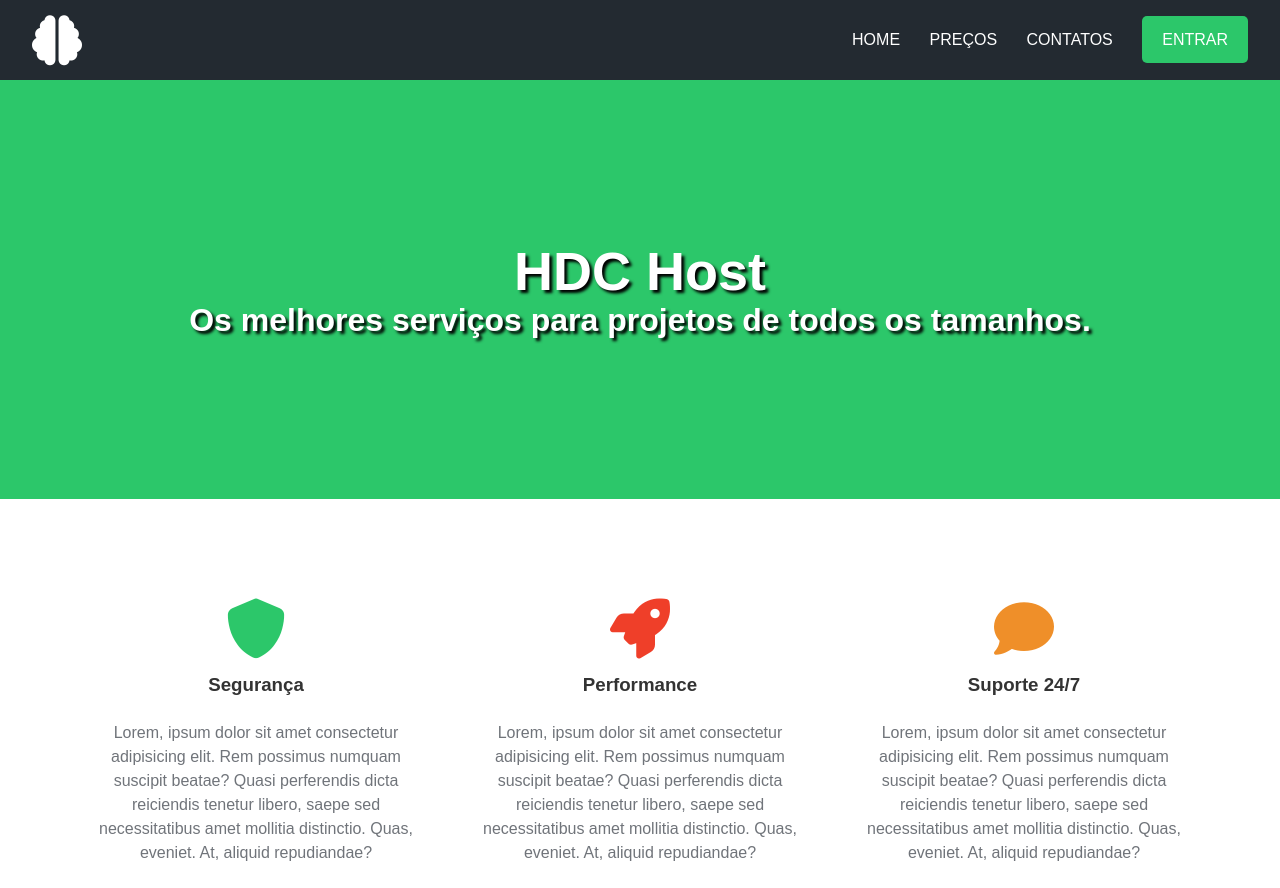
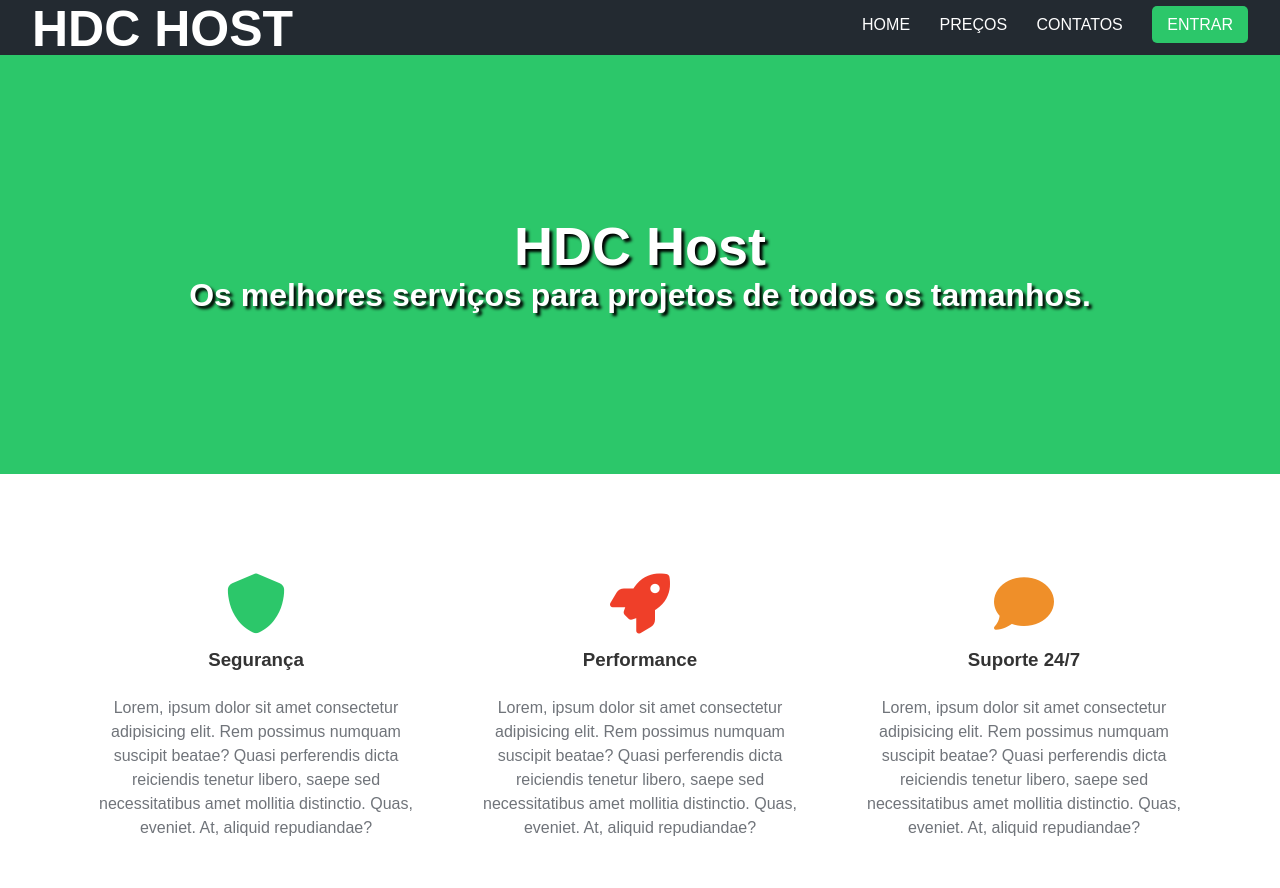
Before and after one commit to amandaambrosiov/curso_udemy, a plain HTML site: page PROJETO_HDC_HOST/index.html in a window 1280 px wide. Shown: the top 888 px of the page. Drawn offline with Linux system fonts and the light colour scheme.

Commit message:
ajeitando hdc host

```diff
--- a/PROJETO_HDC_HOST/css/style.css
+++ b/PROJETO_HDC_HOST/css/style.css
@@ -17,7 +17,7 @@ p {
 
 .navbar-container {
     width: 100%;
-    height: 80px;
+    height: 55px;
     background-color: #232a31;
     padding: 0 2rem;
 }
@@ -28,15 +28,16 @@ nav {
 
 .logo {
     font-size: 50px;
-    margin-top: 15px;
     color: white;
+    text-decoration: none;
+    font-weight: bolder;
 }
 
 .navbar-items {
     position: absolute;
     right: 0;
-    height: 80px;
-    line-height: 80px;
+    height: 50px;
+    line-height: 50px;
     margin: 0;
     display: inline-block;
 }
@@ -58,7 +59,7 @@ nav {
 }
 
 .navbar-items .default-btn {
-    padding: 15px 20px;
+    padding: 10px 15px;
     background-color: #2cc76a;
     border-radius: 5px;
 }
--- a/PROJETO_HDC_HOST/index.html
+++ b/PROJETO_HDC_HOST/index.html
@@ -21,8 +21,8 @@
     <div class="container">
         <div class="navbar-container">
             <nav>
-                <a href="">
-                    <i class="fa-solid fa-brain logo"></i>
+                <a href="" class="logo">
+                    HDC HOST
                 </a>
                 <ul class="navbar-items">
                     <li>
```
